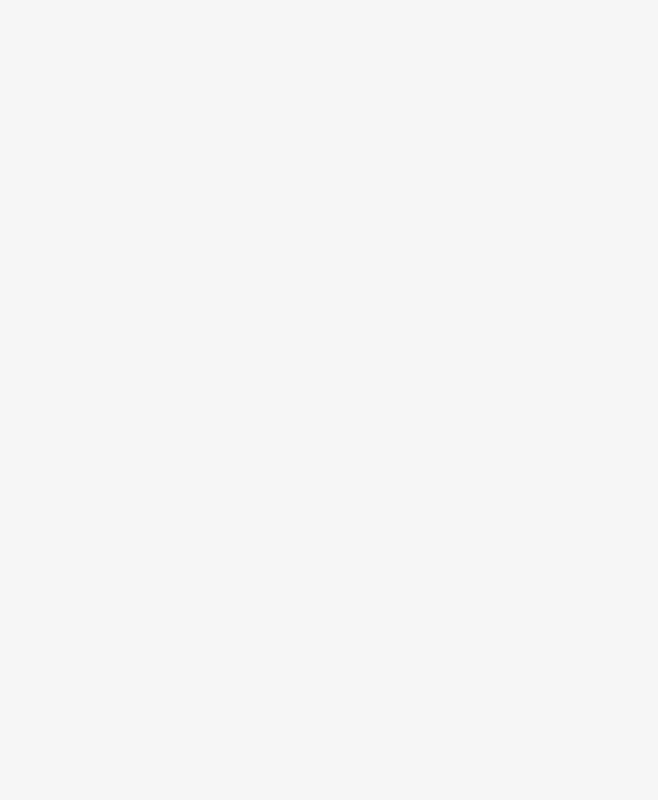
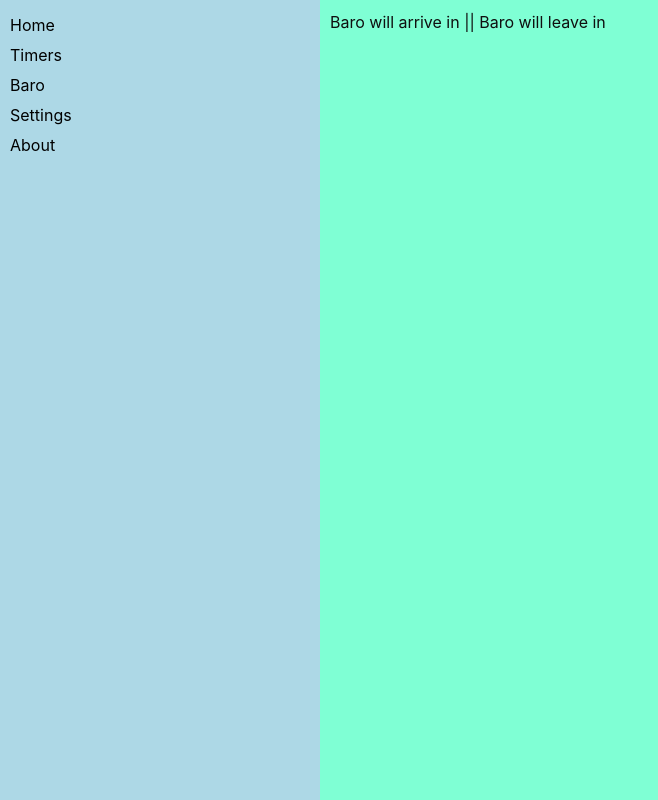
Before and after one commit to YaraBlack/ordismaid_front, a React (Vite) app: page /baro in a window 1280 px wide. Before the commit this address had no page. Shown: the whole page, without its empty margins (0-658 px from the left). Built offline with nearby package versions, Linux system fonts and the light colour scheme.

Commit message:
rename layout, add new pages

```diff
--- /dev/null
+++ b/src/layouts/HomeLayout/index.tsx
@@ -0,0 +1,19 @@
+import { NavLink, Outlet } from "react-router";
+import styles from "./styles.module.css";
+
+export const HomeLayout = () => {
+  return (
+    <div className={styles.main}>
+      <div className={styles.navigation}>
+        <NavLink to="/">Home</NavLink>
+        <NavLink to="/timers">Timers</NavLink>
+        <NavLink to="/baro">Baro</NavLink>
+        <NavLink to="/settings">Settings</NavLink>
+        <NavLink to="/about">About</NavLink>
+      </div>
+      <div className={styles.outlet}>
+        <Outlet />
+      </div>
+    </div>
+  );
+};
--- /dev/null
+++ b/src/layouts/HomeLayout/styles.module.css
@@ -0,0 +1,33 @@
+.main {
+  padding: 0;
+  display: grid;
+  height: 100vh;
+  grid-template-columns: 25% 75%;
+}
+
+.navigation {
+  padding: 10px;
+  background-color: lightblue;
+}
+
+a {
+  color: black;
+  text-decoration: none;
+  height: 30px;
+  text-align: left;
+  display: grid;
+  align-items: center;
+}
+
+a:visited {
+  color: black;
+}
+
+a:hover {
+  color: white;
+}
+
+.outlet {
+  padding: 10px;
+  background-color: aquamarine;
+}
--- a/src/layouts/HomeLo/index.tsx
+++ /dev/null
@@ -1,18 +0,0 @@
-import { NavLink, Outlet } from "react-router"
-import { Nav } from "../../routers/nav"
-import { ReactNode } from "react"
-import styles from "./styles.module.css"
-
-export const HomeLo = () => {
-  return (
-    <div>
-        <div className={styles.navigation}>
-            <NavLink to="/">Home</NavLink>
-            <NavLink to="/about">About</NavLink>
-        </div>
-        <div>
-            <Outlet />
-        </div>
-    </div>
-  )
-}
--- a/src/layouts/HomeLo/styles.module.css
+++ /dev/null
@@ -1,3 +0,0 @@
-.navigation {
-    background-color: red;
-}
--- /dev/null
+++ b/src/pages/Baro/index.tsx
@@ -0,0 +1,3 @@
+export const Baro = () => {
+  return <div>Baro will arrive in || Baro will leave in</div>;
+};
--- /dev/null
+++ b/src/pages/Settings/index.tsx
@@ -0,0 +1,3 @@
+export const Settings = () => {
+  return <div>Here settings will be showed</div>;
+};
--- /dev/null
+++ b/src/pages/Timers/index.tsx
@@ -0,0 +1,3 @@
+export const Timers = () => {
+  return <div>Bunch of timers</div>;
+};
--- a/src/routers/nav.tsx
+++ b/src/routers/nav.tsx
@@ -1,16 +1,21 @@
-import {Route, Routes} from "react-router";
+import { Route, Routes } from "react-router";
 import { Home } from "../pages/Home";
 import { About } from "../pages/About";
-import { HomeLo } from "../layouts/HomeLo";
-
+import { Baro } from "../pages/Baro";
+import { Timers } from "../pages/Timers";
+import { Settings } from "../pages/Settings";
+import { HomeLayout } from "../layouts/HomeLayout";
 
 export const Nav = () => {
   return (
     <Routes>
-        <Route element={<HomeLo />}>
-            <Route index path="/" element={<Home />} />
-            <Route path="/about" element={<About />} />
-        </Route>
+      <Route element={<HomeLayout />}>
+        <Route index path="/" element={<Home />} />
+        <Route path="/timers" element={<Timers />} />
+        <Route path="/baro" element={<Baro />} />
+        <Route path="/settings" element={<Settings />} />
+        <Route path="/about" element={<About />} />
+      </Route>
     </Routes>
-  )
-}
+  );
+};
```
